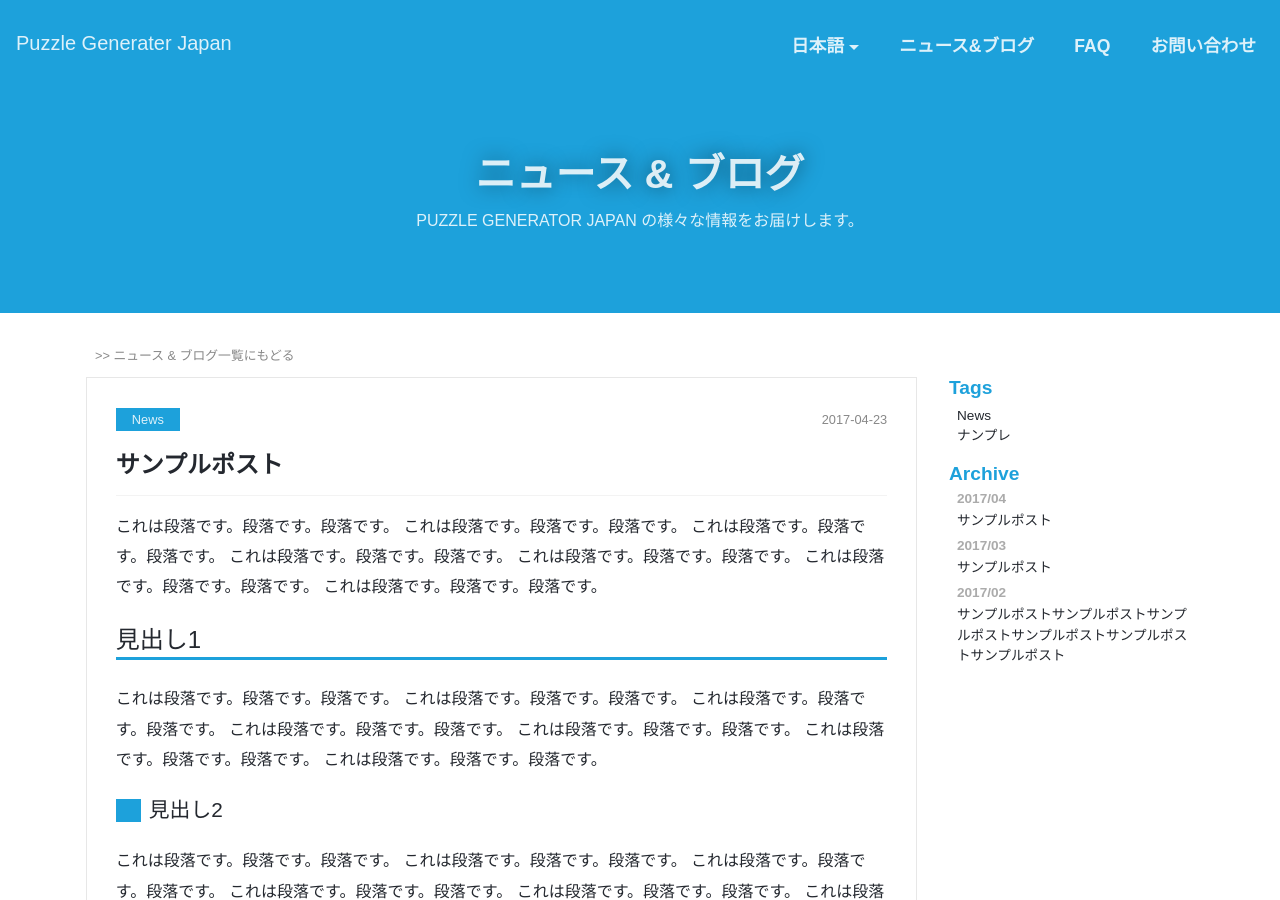
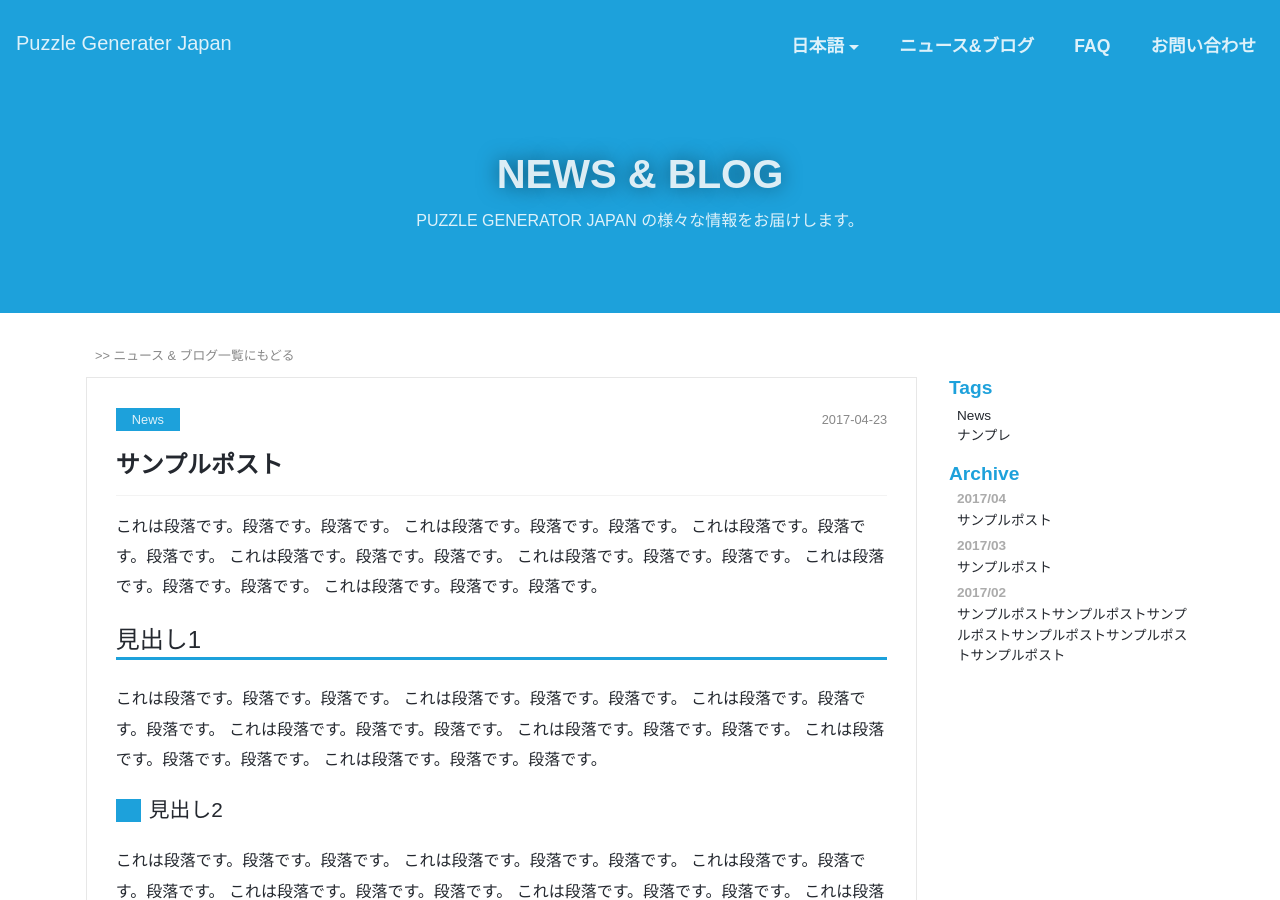
Before and after one commit to timedia/puzzle.gr.jp, a Jekyll site: the page built from _posts/2017-04-23-samplepost.md, in a window 1280 px wide and 900 px high. Built offline with Jekyll 4.4.1, drawn with Linux system fonts in a browser that asks for light colours; nearby versions of some CDN libraries.

Commit message:
Change page title to English

```diff
--- a/_layouts/post.html
+++ b/_layouts/post.html
@@ -7,7 +7,7 @@ layout: default
   {%- include navbar.html -%}
 
   <div class="container">
-      <h1>ニュース &amp; ブログ</h1>
+      <h1>NEWS &amp; BLOG</h1>
       <p>PUZZLE GENERATOR JAPAN の様々な情報をお届けします。</p>
   </div>
 
```
